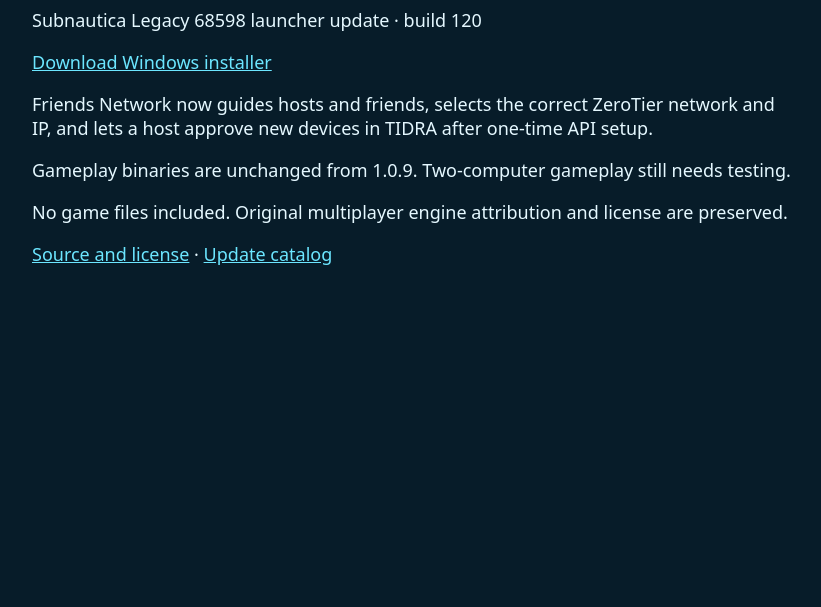
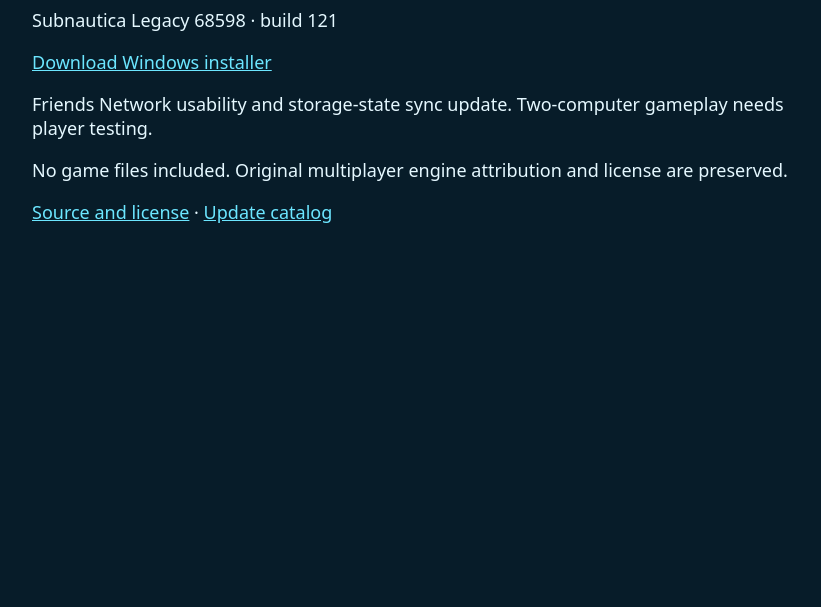
Before and after one commit to yahavlevy2011-dot/abyss-signal, a plain HTML site: page index.html in a window 1280 px wide. Shown: the part 193-800 px from the top of the page, without its empty margins (228-1049 px from the left). Drawn offline with Linux system fonts and the light colour scheme.

Commit message:
Publish TIDRA 1.0.11 network and storage update

```diff
--- a/index.html
+++ b/index.html
@@ -1 +1 @@
-<!doctype html><html lang="en"><meta charset="utf-8"><meta name="viewport" content="width=device-width,initial-scale=1"><title>TIDRA V1.0.10</title><style>body{background:#071c29;color:#e5f8ff;font:18px system-ui;max-width:760px;margin:10vh auto;padding:24px}a{color:#6ce6ff}</style><h1>TIDRA V1.0.10</h1><p>Subnautica Legacy 68598 launcher update · build 120</p><p><a href="TIDRA-Setup.exe">Download Windows installer</a></p><p>Friends Network now guides hosts and friends, selects the correct ZeroTier network and IP, and lets a host approve new devices in TIDRA after one-time API setup.</p><p>Gameplay binaries are unchanged from 1.0.9. Two-computer gameplay still needs testing.</p><p>No game files included. Original multiplayer engine attribution and license are preserved.</p><p><a href="TIDRA-V1.0.10-Source.zip">Source and license</a> · <a href="catalog.txt">Update catalog</a></p></html>
+<!doctype html><html lang="en"><meta charset="utf-8"><meta name="viewport" content="width=device-width,initial-scale=1"><title>TIDRA V1.0.11</title><style>body{background:#071c29;color:#e5f8ff;font:18px system-ui;max-width:760px;margin:10vh auto;padding:24px}a{color:#6ce6ff}</style><h1>TIDRA V1.0.11</h1><p>Subnautica Legacy 68598 · build 121</p><p><a href="TIDRA-Setup.exe">Download Windows installer</a></p><p>Friends Network usability and storage-state sync update. Two-computer gameplay needs player testing.</p><p>No game files included. Original multiplayer engine attribution and license are preserved.</p><p><a href="TIDRA-V1.0.11-Source.zip">Source and license</a> · <a href="catalog.txt">Update catalog</a></p></html>
```
Also changed, not shown: catalog.txt, 2 other files.
